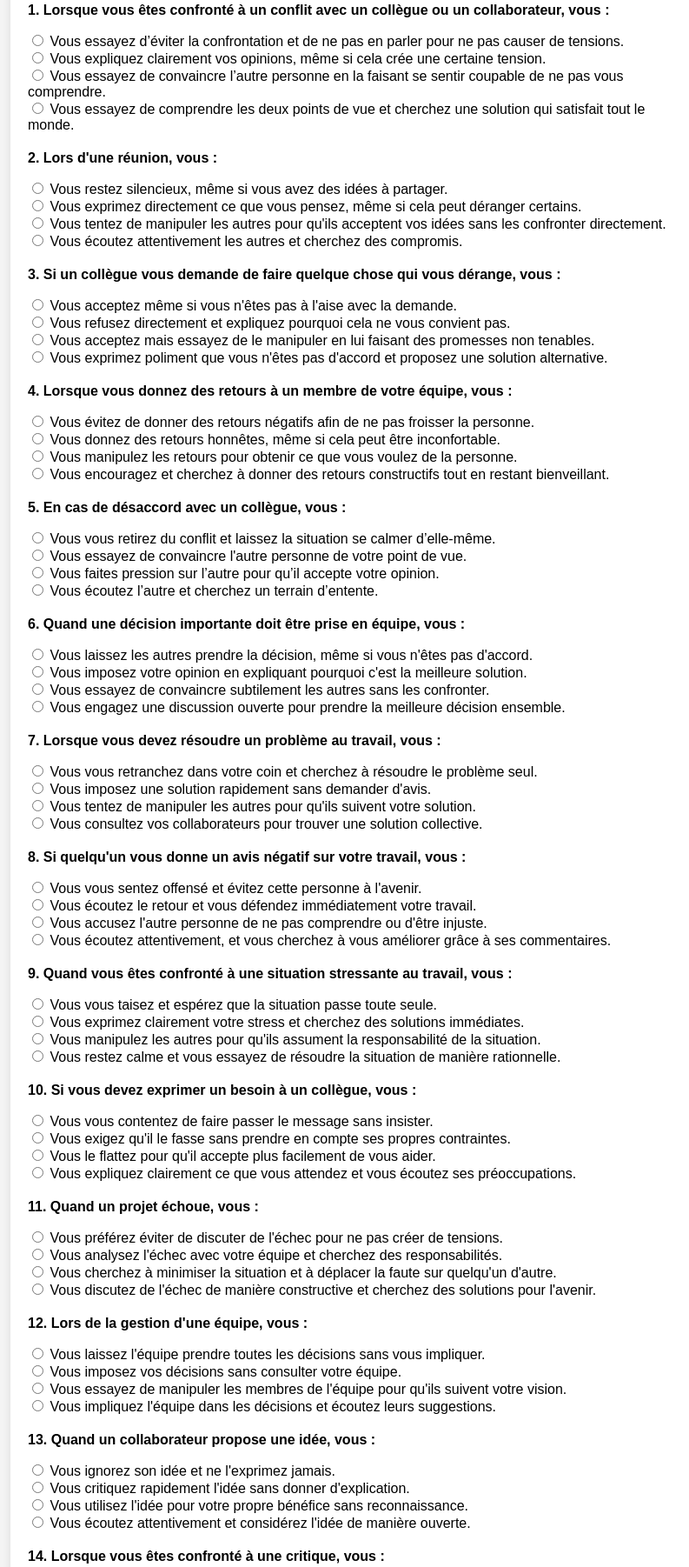
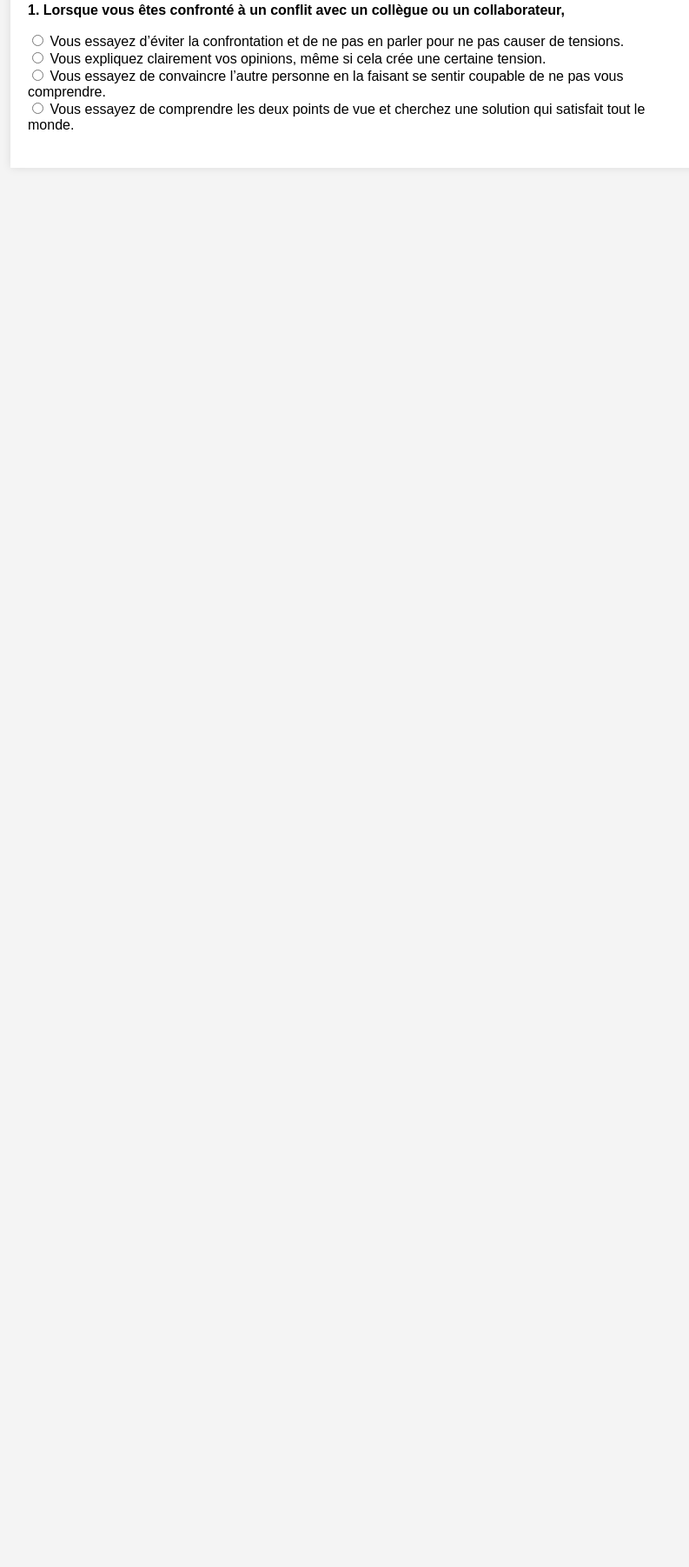
Before and after one commit to Murielfourneau/public, a plain HTML site: page index.html in a window 1280 px wide. Shown: the part 97-1899 px from the top of the page at 87% size, without its empty margins (224-1017 px from the left). After the commit the page ends 800 px from the top, so only its background shows below. Drawn offline with Linux system fonts and the light colour scheme.

Commit message:
Update index.html

```diff
--- a/index.html
+++ b/index.html
@@ -50,191 +50,129 @@
 <div class="container">
     <h1>Quiz de Communication pour Manager</h1>
     <form id="quizForm">
-        <div class="question">
-            <p><strong>1. Lorsque vous êtes confronté à un conflit avec un collègue ou un collaborateur, vous :</strong></p>
+        <div class="question" id="question1">
+            <p><strong>1. Lorsque vous êtes confronté à un conflit avec un collègue ou un collaborateur,</strong></p>
             <div class="answers">
-                <label><input type="radio" name="q1" value="a"> Vous essayez d’éviter la confrontation et de ne pas en parler pour ne pas causer de tensions.</label><br>
-                <label><input type="radio" name="q1" value="b"> Vous expliquez clairement vos opinions, même si cela crée une certaine tension.</label><br>
-                <label><input type="radio" name="q1" value="c"> Vous essayez de convaincre l’autre personne en la faisant se sentir coupable de ne pas vous comprendre.</label><br>
-                <label><input type="radio" name="q1" value="d"> Vous essayez de comprendre les deux points de vue et cherchez une solution qui satisfait tout le monde.</label>
+                <label><input type="radio" name="q1" value="a" onclick="nextQuestion(1)"> Vous essayez d’éviter la confrontation et de ne pas en parler pour ne pas causer de tensions.</label><br>
+                <label><input type="radio" name="q1" value="b" onclick="nextQuestion(1)"> Vous expliquez clairement vos opinions, même si cela crée une certaine tension.</label><br>
+                <label><input type="radio" name="q1" value="c" onclick="nextQuestion(1)"> Vous essayez de convaincre l’autre personne en la faisant se sentir coupable de ne pas vous comprendre.</label><br>
+                <label><input type="radio" name="q1" value="d" onclick="nextQuestion(1)"> Vous essayez de comprendre les deux points de vue et cherchez une solution qui satisfait tout le monde.</label>
             </div>
         </div>
 
-        <div class="question">
-            <p><strong>2. Lors d'une réunion, vous :</strong></p>
+        <div class="question" id="question2" style="display: none;">
+            <p><strong>2. Lors d'une réunion,</strong></p>
             <div class="answers">
-                <label><input type="radio" name="q2" value="a"> Vous restez silencieux, même si vous avez des idées à partager.</label><br>
-                <label><input type="radio" name="q2" value="b"> Vous exprimez directement ce que vous pensez, même si cela peut déranger certains.</label><br>
-                <label><input type="radio" name="q2" value="c"> Vous tentez de manipuler les autres pour qu'ils acceptent vos idées sans les confronter directement.</label><br>
-                <label><input type="radio" name="q2" value="d"> Vous écoutez attentivement les autres et cherchez des compromis.</label>
+                <label><input type="radio" name="q2" value="a" onclick="nextQuestion(2)"> Vous restez silencieux, même si vous avez des idées à partager.</label><br>
+                <label><input type="radio" name="q2" value="b" onclick="nextQuestion(2)"> Vous exprimez directement ce que vous pensez, même si cela peut déranger certains.</label><br>
+                <label><input type="radio" name="q2" value="c" onclick="nextQuestion(2)"> Vous tentez de manipuler les autres pour qu'ils acceptent vos idées sans les confronter directement.</label><br>
+                <label><input type="radio" name="q2" value="d" onclick="nextQuestion(2)"> Vous écoutez attentivement les autres et cherchez des compromis.</label>
             </div>
         </div>
 
-        <div class="question">
-            <p><strong>3. Si un collègue vous demande de faire quelque chose qui vous dérange, vous :</strong></p>
+        <div class="question" id="question3" style="display: none;">
+            <p><strong>3. Si un collègue vous demande de faire quelque chose qui vous dérange,</strong></p>
             <div class="answers">
-                <label><input type="radio" name="q3" value="a"> Vous acceptez même si vous n'êtes pas à l'aise avec la demande.</label><br>
-                <label><input type="radio" name="q3" value="b"> Vous refusez directement et expliquez pourquoi cela ne vous convient pas.</label><br>
-                <label><input type="radio" name="q3" value="c"> Vous acceptez mais essayez de le manipuler en lui faisant des promesses non tenables.</label><br>
-                <label><input type="radio" name="q3" value="d"> Vous exprimez poliment que vous n'êtes pas d'accord et proposez une solution alternative.</label>
+                <label><input type="radio" name="q3" value="a" onclick="nextQuestion(3)"> Vous acceptez même si vous n'êtes pas à l'aise avec la demande.</label><br>
+                <label><input type="radio" name="q3" value="b" onclick="nextQuestion(3)"> Vous refusez directement et expliquez pourquoi cela ne vous convient pas.</label><br>
+                <label><input type="radio" name="q3" value="c" onclick="nextQuestion(3)"> Vous acceptez mais essayez de le manipuler en lui faisant des promesses non tenables.</label><br>
+                <label><input type="radio" name="q3" value="d" onclick="nextQuestion(3)"> Vous exprimez poliment que vous n'êtes pas d'accord et proposez une solution alternative.</label>
             </div>
         </div>
 
-        <div class="question">
-            <p><strong>4. Lorsque vous donnez des retours à un membre de votre équipe, vous :</strong></p>
+        <div class="question" id="question4" style="display: none;">
+            <p><strong>4. Lorsque vous donnez des retours à un membre de votre équipe,</strong></p>
             <div class="answers">
-                <label><input type="radio" name="q4" value="a"> Vous évitez de donner des retours négatifs afin de ne pas froisser la personne.</label><br>
-                <label><input type="radio" name="q4" value="b"> Vous donnez des retours honnêtes, même si cela peut être inconfortable.</label><br>
-                <label><input type="radio" name="q4" value="c"> Vous manipulez les retours pour obtenir ce que vous voulez de la personne.</label><br>
-                <label><input type="radio" name="q4" value="d"> Vous encouragez et cherchez à donner des retours constructifs tout en restant bienveillant.</label>
+                <label><input type="radio" name="q4" value="a" onclick="nextQuestion(4)"> Vous évitez de donner des retours négatifs afin de ne pas froisser la personne.</label><br>
+                <label><input type="radio" name="q4" value="b" onclick="nextQuestion(4)"> Vous donnez des retours honnêtes, même si cela peut être inconfortable.</label><br>
+                <label><input type="radio" name="q4" value="c" onclick="nextQuestion(4)"> Vous manipulez les retours pour obtenir ce que vous voulez de la personne.</label><br>
+                <label><input type="radio" name="q4" value="d" onclick="nextQuestion(4)"> Vous encouragez et cherchez à donner des retours constructifs tout en restant bienveillant.</label>
             </div>
         </div>
 
-        <div class="question">
-            <p><strong>5. En cas de désaccord avec un collègue, vous :</strong></p>
+        <div class="question" id="question5" style="display: none;">
+            <p><strong>5. Quand vous êtes sous pression, vous avez tendance à :</strong></p>
             <div class="answers">
-                <label><input type="radio" name="q5" value="a"> Vous vous retirez du conflit et laissez la situation se calmer d’elle-même.</label><br>
-                <label><input type="radio" name="q5" value="b"> Vous essayez de convaincre l'autre personne de votre point de vue.</label><br>
-                <label><input type="radio" name="q5" value="c"> Vous faites pression sur l’autre pour qu’il accepte votre opinion.</label><br>
-                <label><input type="radio" name="q5" value="d"> Vous écoutez l’autre et cherchez un terrain d’entente.</label>
+                <label><input type="radio" name="q5" value="a" onclick="nextQuestion(5)"> Vous vous retirez et évitez d'aborder la situation.</label><br>
+                <label><input type="radio" name="q5" value="b" onclick="nextQuestion(5)"> Vous prenez rapidement des décisions, sans tenir compte des autres.</label><br>
+                <label><input type="radio" name="q5" value="c" onclick="nextQuestion(5)"> Vous essayez de manipuler les émotions des autres pour obtenir leur soutien.</label><br>
+                <label><input type="radio" name="q5" value="d" onclick="nextQuestion(5)"> Vous cherchez à prendre du recul et à analyser la situation calmement avec votre équipe.</label>
             </div>
         </div>
 
-        <div class="question">
-            <p><strong>6. Quand une décision importante doit être prise en équipe, vous :</strong></p>
+        <div class="question" id="question6" style="display: none;">
+            <p><strong>6. Lorsqu'un membre de votre équipe fait une erreur,</strong></p>
             <div class="answers">
-                <label><input type="radio" name="q6" value="a"> Vous laissez les autres prendre la décision, même si vous n'êtes pas d'accord.</label><br>
-                <label><input type="radio" name="q6" value="b"> Vous imposez votre opinion en expliquant pourquoi c'est la meilleure solution.</label><br>
-                <label><input type="radio" name="q6" value="c"> Vous essayez de convaincre subtilement les autres sans les confronter.</label><br>
-                <label><input type="radio" name="q6" value="d"> Vous engagez une discussion ouverte pour prendre la meilleure décision ensemble.</label>
+                <label><input type="radio" name="q6" value="a" onclick="nextQuestion(6)"> Vous préférez ne pas souligner l'erreur pour éviter de le mettre mal à l'aise.</label><br>
+                <label><input type="radio" name="q6" value="b" onclick="nextQuestion(6)"> Vous critiquez directement la personne pour l'aider à ne pas répéter l'erreur.</label><br>
+                <label><input type="radio" name="q6" value="c" onclick="nextQuestion(6)"> Vous lui faites des promesses de soutien tout en minimisant l'importance de l'erreur.</label><br>
+                <label><input type="radio" name="q6" value="d" onclick="nextQuestion(6)"> Vous discutez de l'erreur de manière constructive et cherchez à résoudre le problème ensemble.</label>
             </div>
         </div>
 
-        <div class="question">
-            <p><strong>7. Lorsque vous devez résoudre un problème au travail, vous :</strong></p>
+        <div class="question" id="question7" style="display: none;">
+            <p><strong>7. Lorsque vous êtes en désaccord avec un supérieur hiérarchique,</strong></p>
             <div class="answers">
-                <label><input type="radio" name="q7" value="a"> Vous vous retranchez dans votre coin et cherchez à résoudre le problème seul.</label><br>
-                <label><input type="radio" name="q7" value="b"> Vous imposez une solution rapidement sans demander d'avis.</label><br>
-                <label><input type="radio" name="q7" value="c"> Vous tentez de manipuler les autres pour qu'ils suivent votre solution.</label><br>
-                <label><input type="radio" name="q7" value="d"> Vous consultez vos collaborateurs pour trouver une solution collective.</label>
+                <label><input type="radio" name="q7" value="a" onclick="nextQuestion(7)"> Vous restez silencieux pour éviter de causer des problèmes.</label><br>
+                <label><input type="radio" name="q7" value="b" onclick="nextQuestion(7)"> Vous exprimez votre désaccord de manière claire et directe.</label><br>
+                <label><input type="radio" name="q7" value="c" onclick="nextQuestion(7)"> Vous essayez de manipuler la situation pour obtenir gain de cause.</label><br>
+                <label><input type="radio" name="q7" value="d" onclick="nextQuestion(7)"> Vous écoutez attentivement son point de vue et cherchez un terrain d’entente.</label>
             </div>
         </div>
 
-        <div class="question">
-            <p><strong>8. Si quelqu'un vous donne un avis négatif sur votre travail, vous :</strong></p>
+        <div class="question" id="question8" style="display: none;">
+            <p><strong>8. Lors de l'élaboration de projets avec votre équipe,</strong></p>
             <div class="answers">
-                <label><input type="radio" name="q8" value="a"> Vous vous sentez offensé et évitez cette personne à l'avenir.</label><br>
-                <label><input type="radio" name="q8" value="b"> Vous écoutez le retour et vous défendez immédiatement votre travail.</label><br>
-                <label><input type="radio" name="q8" value="c"> Vous accusez l'autre personne de ne pas comprendre ou d'être injuste.</label><br>
-                <label><input type="radio" name="q8" value="d"> Vous écoutez attentivement, et vous cherchez à vous améliorer grâce à ses commentaires.</label>
+                <label><input type="radio" name="q8" value="a" onclick="nextQuestion(8)"> Vous laissez les autres prendre les décisions et évitez d’imposer vos idées.</label><br>
+                <label><input type="radio" name="q8" value="b" onclick="nextQuestion(8)"> Vous imposez vos idées sans écouter les autres.</label><br>
+                <label><input type="radio" name="q8" value="c" onclick="nextQuestion(8)"> Vous manipulez la situation pour que les autres suivent votre direction.</label><br>
+                <label><input type="radio" name="q8" value="d" onclick="nextQuestion(8)"> Vous encouragez les échanges d'idées et cherchez des solutions communes.</label>
             </div>
         </div>
 
-        <div class="question">
-            <p><strong>9. Quand vous êtes confronté à une situation stressante au travail, vous :</strong></p>
-            <div class="answers">
-                <label><input type="radio" name="q9" value="a"> Vous vous taisez et espérez que la situation passe toute seule.</label><br>
-                <label><input type="radio" name="q9" value="b"> Vous exprimez clairement votre stress et cherchez des solutions immédiates.</label><br>
-                <label><input type="radio" name="q9" value="c"> Vous manipulez les autres pour qu'ils assument la responsabilité de la situation.</label><br>
-                <label><input type="radio" name="q9" value="d"> Vous restez calme et vous essayez de résoudre la situation de manière rationnelle.</label>
-            </div>
-        </div>
-
-        <div class="question">
-            <p><strong>10. Si vous devez exprimer un besoin à un collègue, vous :</strong></p>
-            <div class="answers">
-                <label><input type="radio" name="q10" value="a"> Vous vous contentez de faire passer le message sans insister.</label><br>
-                <label><input type="radio" name="q10" value="b"> Vous exigez qu'il le fasse sans prendre en compte ses propres contraintes.</label><br>
-                <label><input type="radio" name="q10" value="c"> Vous le flattez pour qu'il accepte plus facilement de vous aider.</label><br>
-                <label><input type="radio" name="q10" value="d"> Vous expliquez clairement ce que vous attendez et vous écoutez ses préoccupations.</label>
-            </div>
-        </div>
-
-        <div class="question">
-            <p><strong>11. Quand un projet échoue, vous :</strong></p>
-            <div class="answers">
-                <label><input type="radio" name="q11" value="a"> Vous préférez éviter de discuter de l'échec pour ne pas créer de tensions.</label><br>
-                <label><input type="radio" name="q11" value="b"> Vous analysez l'échec avec votre équipe et cherchez des responsabilités.</label><br>
-                <label><input type="radio" name="q11" value="c"> Vous cherchez à minimiser la situation et à déplacer la faute sur quelqu'un d'autre.</label><br>
-                <label><input type="radio" name="q11" value="d"> Vous discutez de l'échec de manière constructive et cherchez des solutions pour l'avenir.</label>
-            </div>
-        </div>
-
-        <div class="question">
-            <p><strong>12. Lors de la gestion d'une équipe, vous :</strong></p>
-            <div class="answers">
-                <label><input type="radio" name="q12" value="a"> Vous laissez l'équipe prendre toutes les décisions sans vous impliquer.</label><br>
-                <label><input type="radio" name="q12" value="b"> Vous imposez vos décisions sans consulter votre équipe.</label><br>
-                <label><input type="radio" name="q12" value="c"> Vous essayez de manipuler les membres de l'équipe pour qu'ils suivent votre vision.</label><br>
-                <label><input type="radio" name="q12" value="d"> Vous impliquez l'équipe dans les décisions et écoutez leurs suggestions.</label>
-            </div>
-        </div>
-
-        <div class="question">
-            <p><strong>13. Quand un collaborateur propose une idée, vous :</strong></p>
-            <div class="answers">
-                <label><input type="radio" name="q13" value="a"> Vous ignorez son idée et ne l'exprimez jamais.</label><br>
-                <label><input type="radio" name="q13" value="b"> Vous critiquez rapidement l'idée sans donner d'explication.</label><br>
-                <label><input type="radio" name="q13" value="c"> Vous utilisez l'idée pour votre propre bénéfice sans reconnaissance.</label><br>
-                <label><input type="radio" name="q13" value="d"> Vous écoutez attentivement et considérez l'idée de manière ouverte.</label>
-            </div>
-        </div>
-
-        <div class="question">
-            <p><strong>14. Lorsque vous êtes confronté à une critique, vous :</strong></p>
-            <div class="answers">
-                <label><input type="radio" name="q14" value="a"> Vous vous sentez attaqué et vous vous défendez immédiatement.</label><br>
-                <label><input type="radio" name="q14" value="b"> Vous écoutez et essayez d'apprendre de la critique, même si elle est difficile à entendre.</label><br>
-                <label><input type="radio" name="q14" value="c"> Vous ignorez la critique et faites semblant qu'elle n'a pas eu lieu.</label><br>
-                <label><input type="radio" name="q14" value="d"> Vous essayez de convaincre l'autre que la critique est injustifiée.</label>
-            </div>
-        </div>
-
-        <div class="question">
-            <p><strong>15. Lorsque vous êtes dans une situation difficile, vous :</strong></p>
-            <div class="answers">
-                <label><input type="radio" name="q15" value="a"> Vous préférez éviter le problème et espérer qu'il se résolve de lui-même.</label><br>
-                <label><input type="radio" name="q15" value="b"> Vous prenez des mesures immédiates pour résoudre le problème, même si cela peut être brutal.</label><br>
-                <label><input type="radio" name="q15" value="c"> Vous manipulez les autres pour qu'ils prennent en charge la situation à votre place.</label><br>
-                <label><input type="radio" name="q15" value="d"> Vous analysez calmement la situation et cherchez une solution à long terme.</label>
-            </div>
-        </div>
-
-        <button type="button" class="btn-submit" onclick="calculateResult()">Voir le Résultat</button>
-    </form>
+        <!-- Répéter pour chaque question jusqu'à la question 15 -->
 
         <div id="result" class="result" style="display: none;"></div>
+    </form>
 </div>
 
 <script>
-    function calculateResult() {
-        var score = {
+    var answers = {
         "a": 0,
         "b": 0,
         "c": 0,
         "d": 0
     };
+    var currentQuestion = 1;
+    var totalQuestions = 15;
 
-        // Get answers for all questions
-        var questions = document.forms['quizForm'];
-        for (var i = 1; i <= 15; i++) {
-            var answer = questions['q' + i].value;
-            if (answer) {
-                score[answer]++;
+    function nextQuestion(questionNumber) {
+        // Get the selected answer for this question
+        var selectedAnswer = document.querySelector('input[name="q' + questionNumber + '"]:checked').value;
+        answers[selectedAnswer]++;
+
+        // Hide the current question
+        document.getElementById("question" + questionNumber).style.display = "none";
+
+        // Move to the next question
+        currentQuestion++;
+        if (currentQuestion <= totalQuestions) {
+            document.getElementById("question" + currentQuestion).style.display = "block";
+        } else {
+            calculateResult();
         }
     }
 
-        // Find the dominant style
+    function calculateResult() {
         var dominantStyle = "assertif"; // Default to assertive
-        if (score["a"] >= score["b"] && score["a"] >= score["c"] && score["a"] >= score["d"]) {
+        if (answers["a"] >= answers["b"] && answers["a"] >= answers["c"] && answers["a"] >= answers["d"]) {
             dominantStyle = "passif";
-        } else if (score["b"] >= score["a"] && score["b"] >= score["c"] && score["b"] >= score["d"]) {
+        } else if (answers["b"] >= answers["a"] && answers["b"] >= answers["c"] && answers["b"] >= answers["d"]) {
             dominantStyle = "agressif";
-        } else if (score["c"] >= score["a"] && score["c"] >= score["b"] && score["c"] >= score["d"]) {
+        } else if (answers["c"] >= answers["a"] && answers["c"] >= answers["b"] && answers["c"] >= answers["d"]) {
             dominantStyle = "manipulateur";
         }
 
-        // Display result
         var resultText = "Votre style de communication dominant est : " + dominantStyle.toUpperCase() + ".<br>";
 
         if (dominantStyle === "passif") {
@@ -247,7 +185,6 @@
             resultText += "Vous avez un style de communication assertif, ce qui est idéal. Vous êtes capable de défendre vos opinions tout en respectant celles des autres.";
         }
 
-        // Display result
         document.getElementById('result').innerHTML = resultText;
         document.getElementById('result').style.display = "block";
     }
```
Lines whose indentation alone changed are shown as unchanged.
